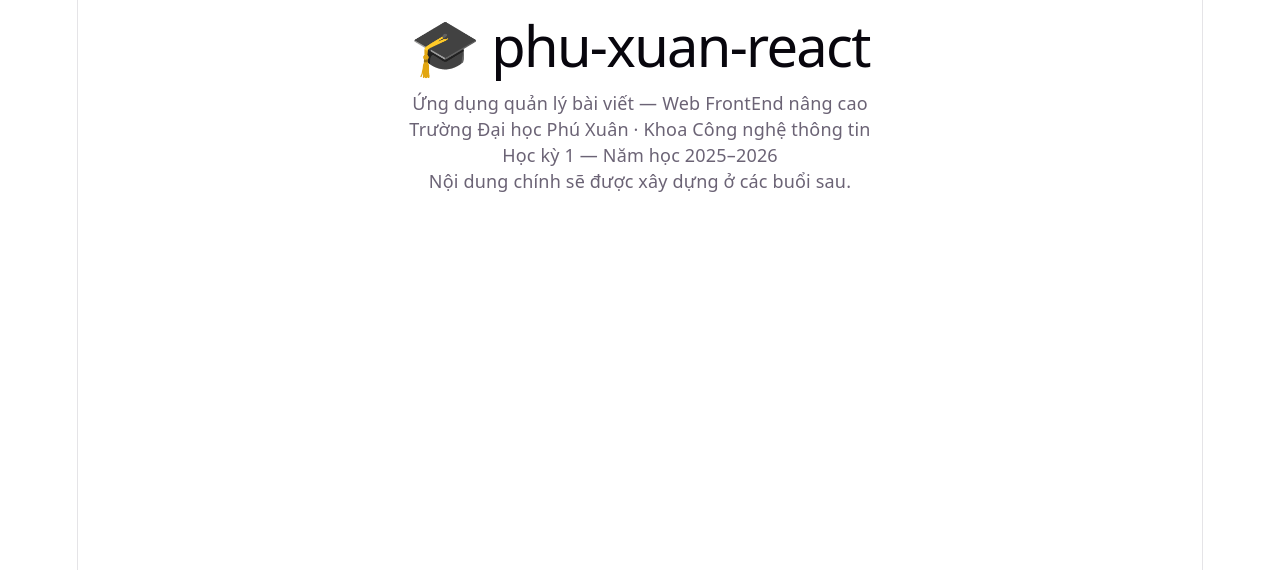
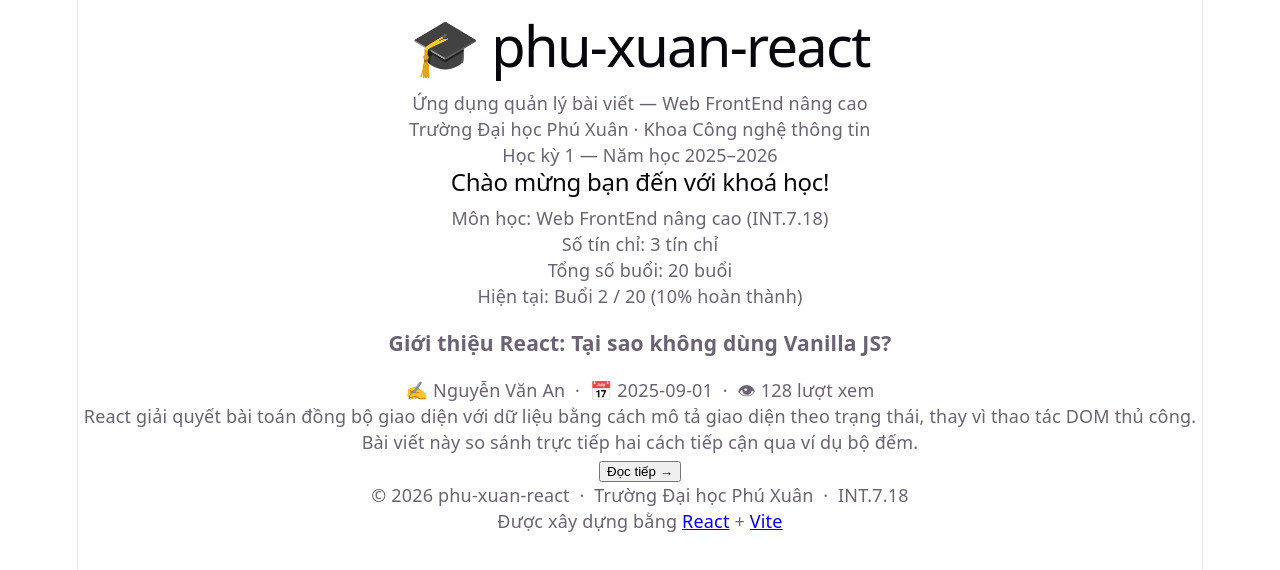
Before and after one commit to TranCongQuy/phu_xuan_react, a React (Vite) app: page / in a window 1280 px wide. Shown: the top 570 px of the page. Built offline with nearby package versions, Linux system fonts and the light colour scheme.

Commit message:
feat: hoàn thành trang chủ v0.1 — Header, WelcomeBanner, PostCard, Footer

```diff
--- a/src/App.tsx
+++ b/src/App.tsx
@@ -1,15 +1,21 @@
-// App.tsx — thành phần gốc, tập hợp các thành phần con
+// App.tsx — trang chủ phu-xuan-react v0.1
+// Buổi 2 · INT.7.18 — Web FrontEnd nâng cao
 
 import Header from './components/Header'
+import WelcomeBanner from './components/WelcomeBanner'
+import PostCard from './components/PostCard'
+import Footer from './components/Footer'
 
 function App() {
   return (
-    <div>
+    <>
       <Header />
       <main>
-        <p>Nội dung chính sẽ được xây dựng ở các buổi sau.</p>
+        <WelcomeBanner />
+        <PostCard />
       </main>
-    </div>
+      <Footer />
+    </>
   )
 }
 
--- /dev/null
+++ b/src/components/Footer.tsx
@@ -0,0 +1,26 @@
+// Footer.tsx — chân trang
+
+function Footer() {
+  const namHienTai = new Date().getFullYear()
+
+  return (
+    <footer>
+      <p>
+        © {namHienTai} phu-xuan-react &nbsp;·&nbsp; Trường Đại học Phú Xuân
+        &nbsp;·&nbsp; INT.7.18
+      </p>
+      <p>
+        Được xây dựng bằng{' '}
+        <a href="https://react.dev" target="_blank" rel="noreferrer">
+          React
+        </a>{' '}
+        +{' '}
+        <a href="https://vitejs.dev" target="_blank" rel="noreferrer">
+          Vite
+        </a>
+      </p>
+    </footer>
+  )
+}
+
+export default Footer
--- /dev/null
+++ b/src/components/PostCard.tsx
@@ -0,0 +1,29 @@
+// PostCard.tsx — thẻ hiển thị một bài viết
+
+function PostCard() {
+  const tieuDe = 'Giới thiệu React: Tại sao không dùng Vanilla JS?'
+  const tacGia = 'Nguyễn Văn An'
+  const ngayDang = '2025-09-01'
+  const tomTat =
+    'React giải quyết bài toán đồng bộ giao diện với dữ liệu bằng cách ' +
+    'mô tả giao diện theo trạng thái, thay vì thao tác DOM thủ công. ' +
+    'Bài viết này so sánh trực tiếp hai cách tiếp cận qua ví dụ bộ đếm.'
+  const soLuotXem = 128
+
+  return (
+    <article>
+      <h3>{tieuDe}</h3>
+
+      <p>
+        ✍️ {tacGia} &nbsp;·&nbsp; 📅 {ngayDang} &nbsp;·&nbsp; 👁 {soLuotXem} lượt
+        xem
+      </p>
+
+      <p>{tomTat}</p>
+
+      <button>Đọc tiếp →</button>
+    </article>
+  )
+}
+
+export default PostCard
--- /dev/null
+++ b/src/components/WelcomeBanner.tsx
@@ -0,0 +1,24 @@
+// WelcomeBanner.tsx — banner chào mừng người dùng trên trang chủ
+
+function WelcomeBanner() {
+  const tenKhoaHoc = 'Web FrontEnd nâng cao (INT.7.18)'
+  const soTinChi = 3
+  const tongBuoi = 20
+
+  return (
+    <section>
+      <h2>Chào mừng bạn đến với khoá học!</h2>
+
+      <p>Môn học: {tenKhoaHoc}</p>
+      <p>Số tín chỉ: {soTinChi} tín chỉ</p>
+      <p>Tổng số buổi: {tongBuoi} buổi</p>
+
+      <p>
+        Hiện tại: Buổi 2 / {tongBuoi} ({Math.round((2 / tongBuoi) * 100)}% hoàn
+        thành)
+      </p>
+    </section>
+  )
+}
+
+export default WelcomeBanner
```
